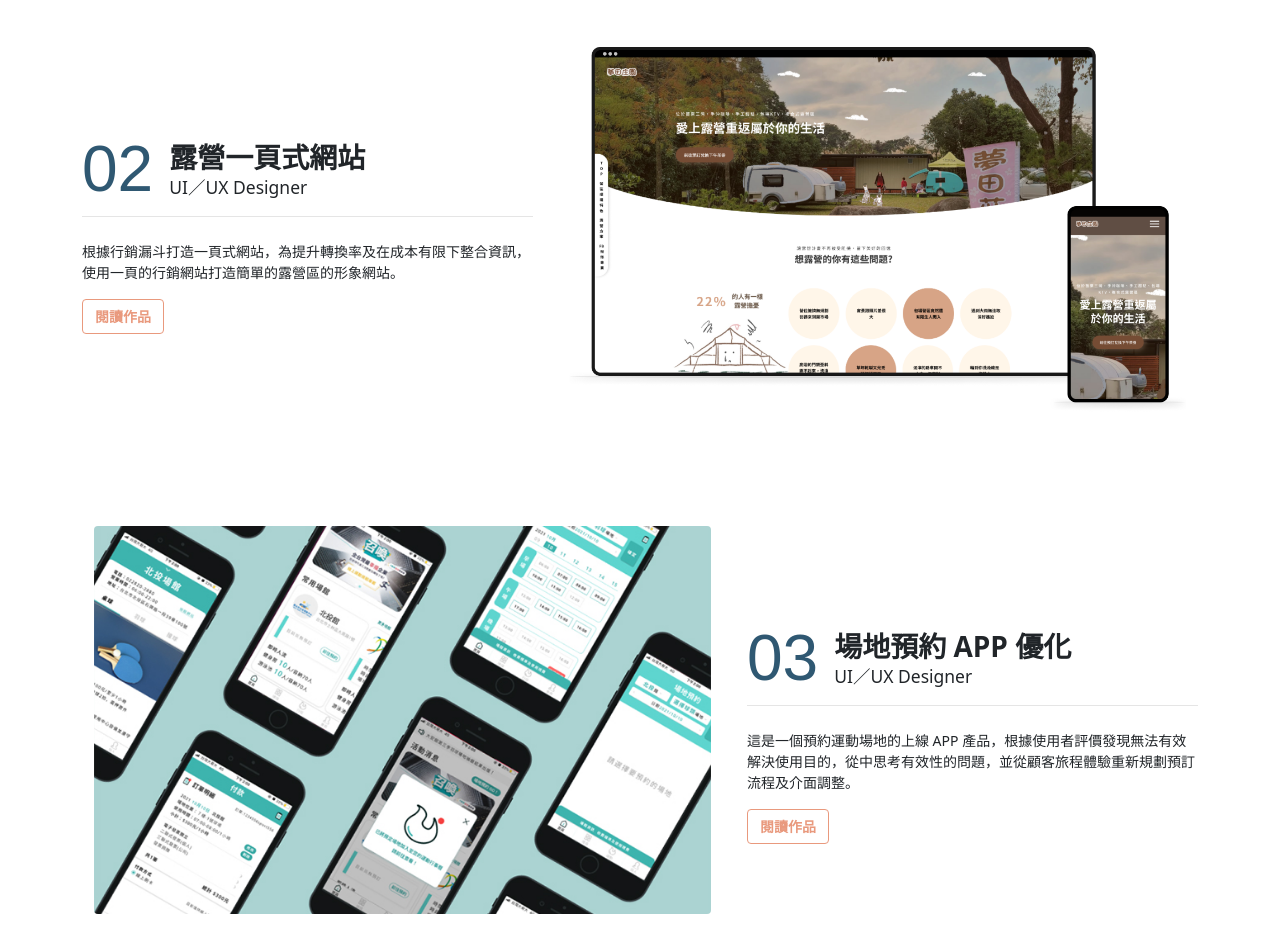
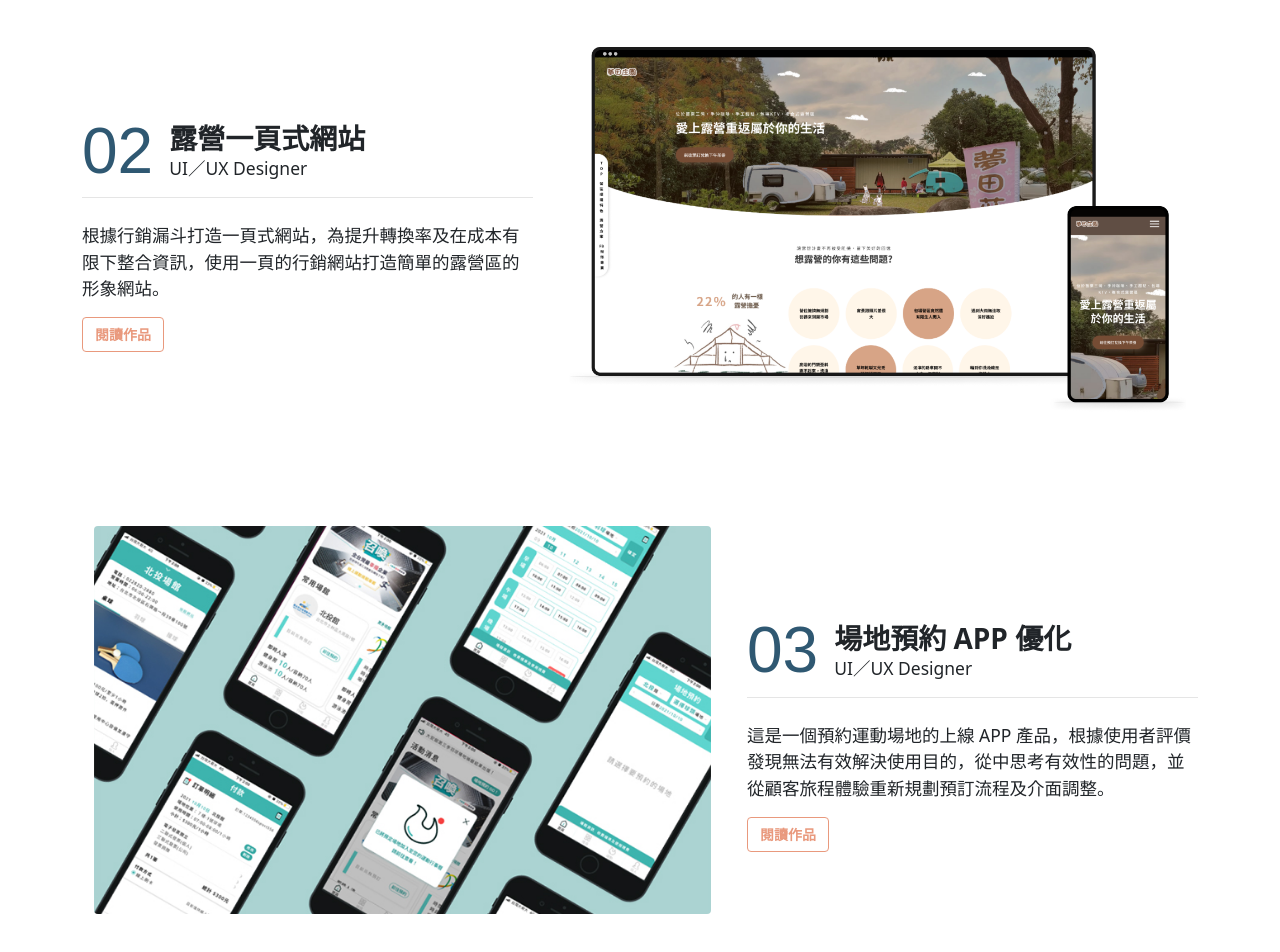
Before and after one commit to TaiwanTaipeiDiana/DianaNEW, a plain HTML site: page index.html in a window 1280 px wide. Shown: the part 1410-2362 px from the top of the page. Drawn offline with nearby package versions, Linux system fonts and the light colour scheme; a web font is replaced by a local one.

Commit message:
Add files via upload

```diff
--- a/index.html
+++ b/index.html
@@ -149,7 +149,7 @@
     <div class=" row d-flex flex-column flex-md-row-reverse  align-items-center ">
     <div class="col col-md-7 p-lg-4"><img src="pic/UIUX1-1.png" class="w-100 rounded text-center"  alt="" > </div>
     <div class=" col "><div class="  pb-4 mt-5 w-100 " ><div class="d-flex align-items-center mb-4" style="border-bottom:solid #E5E5E5 1px;"><h1 class="1h-1" style="font-family: 'Andika New Basic', sans-serif; font-size:4rem; color:#2f5872;" >02</h1><div class="ms-3"><h2 class="fw-bold lh-1">露營一頁式網站</h2><h5 class="lh-1">UI／UX Designer</h5></div></div>
-    <p>根據行銷漏斗打造一頁式網站，為提升轉換率及在成本有限下整合資訊，使用一頁的行銷網站打造簡單的露營區的形象網站。</p>
+    <p class="fs-5">根據行銷漏斗打造一頁式網站，為提升轉換率及在成本有限下整合資訊，使用一頁的行銷網站打造簡單的露營區的形象網站。</p>
       <a href="https://www.behance.net/gallery/139544725/_?tracking_source=for_you_feed_user_published" target="_blank"class="btn btn-outline-primary fw-bold fs-6 " role="button">閱讀作品</a></div>
 
     </div>
@@ -162,7 +162,7 @@
     <div class=" row d-flex flex-column flex-md-row  align-items-center ">
     <div class="col col-md-7 p-lg-4"><img src="pic/UIUX3.jpg" class="w-100 rounded text-center"  alt="" ></div>
     <div class=" col "><div class="  pb-4 mt-5 w-100 " ><div class="d-flex align-items-center mb-4" style="border-bottom:solid #E5E5E5 1px;"><h1 class="1h-1" style="font-family: 'Andika New Basic', sans-serif; font-size:4rem; color:#2f5872;" >03</h1><div class="ms-3"><h2 class="fw-bold lh-1">場地預約 APP 優化</h2><h5 class="lh-1">UI／UX Designer</h5></div></div>
-    <p>這是一個預約運動場地的上線 APP 產品，根據使用者評價發現無法有效解決使用目的，從中思考有效性的問題，並從顧客旅程體驗重新規劃預訂流程及介面調整。</p>
+    <p class="fs-5">這是一個預約運動場地的上線 APP 產品，根據使用者評價發現無法有效解決使用目的，從中思考有效性的問題，並從顧客旅程體驗重新規劃預訂流程及介面調整。</p>
       <a href="https://www.behance.net/gallery/142122069/-Redesign" target="_blank"class="btn btn-outline-primary fw-bold fs-6 " role="button">閱讀作品</a></div>
 
     </div>
```
